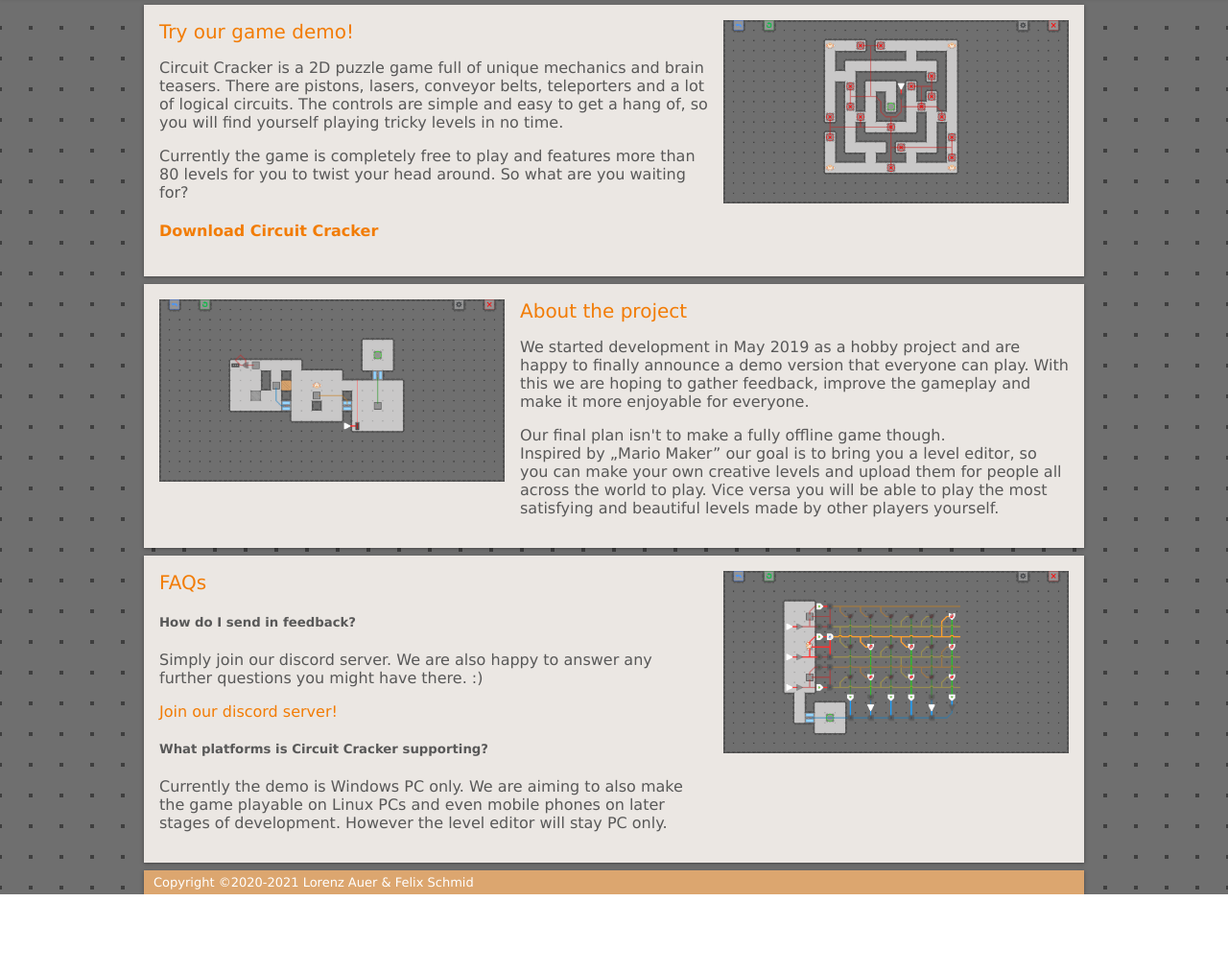
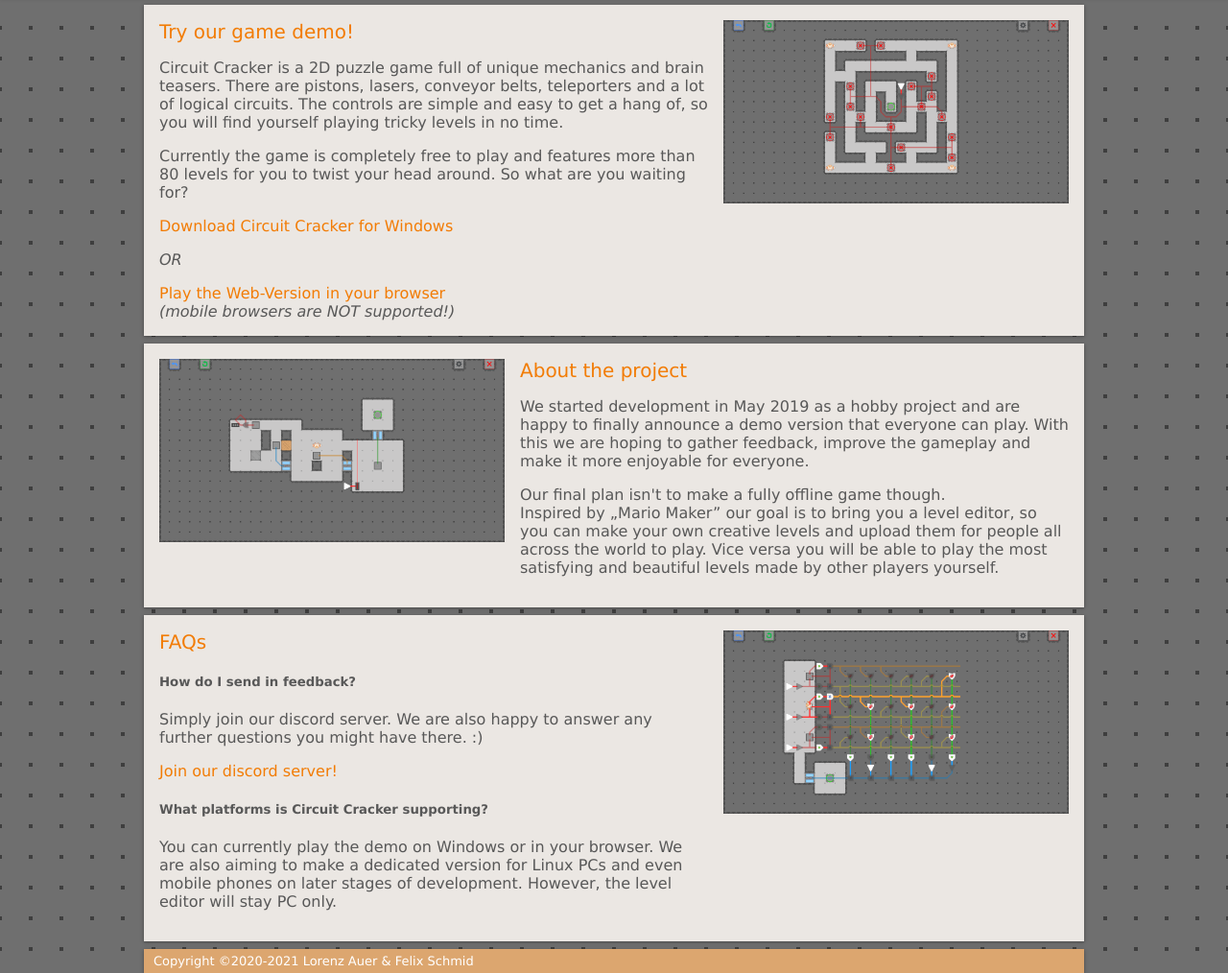
Before and after one commit to Felix-Schmid/CircuitCracker, a plain HTML site: page index.html in a window 1280 px wide. Shown: the part 67-1081 px from the top of the page at 96% size. Before the commit the page ends 999 px from the top, so only its background shows below. Drawn offline with Linux system fonts and the light colour scheme.

Commit message:
Officially link the Web-Version

```diff
--- a/index.html
+++ b/index.html
@@ -46,7 +46,10 @@
 		<p>
 		Currently the game is completely free to play and features more than 80 levels for you to twist your head around. So what are you waiting for?
 		</p>
-		<h4><a href="downloads/CircuitCracker.zip"> Download Circuit Cracker </a></h4>
+		<a href="downloads/CircuitCracker.zip"> Download Circuit Cracker for Windows </a>
+		<p><i>OR</i></p>
+		<a href="WebVersion/index.html"> Play the Web-Version in your browser </a><br>
+		<i>(mobile browsers are NOT supported!)</i>
 	</div>
 	<div class="imageflex" style="margin-left: 16px">
 		<img src="pictures/Demo1.png" alt="in-game image" width="360" class="centeredImage">
@@ -84,8 +87,8 @@
 
 		<h5> What platforms is Circuit Cracker supporting? </h5>
 		<p>
-		Currently the demo is Windows PC only. We are aiming to also make the game playable on Linux PCs and even mobile phones on later stages of development.
-		However the level editor will stay PC only.
+		You can currently play the demo on Windows or in your browser. We are also aiming to make a dedicated version for Linux PCs
+		and even mobile phones on later stages of development. However, the level editor will stay PC only.
 		</p>
 	</div>
 	<div class="imageflex" style="margin-left: 16px">
```
Also changed, not shown: WebVersion/index.html (+4 -5 lines).
